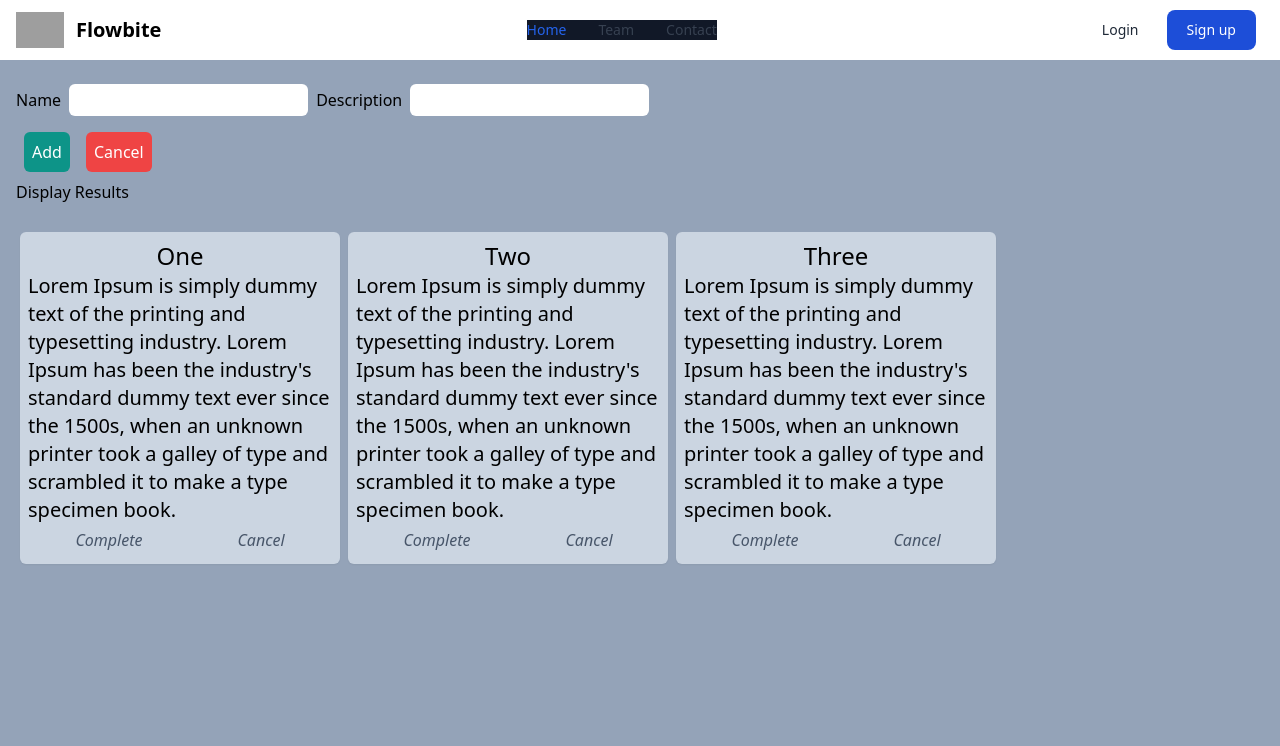
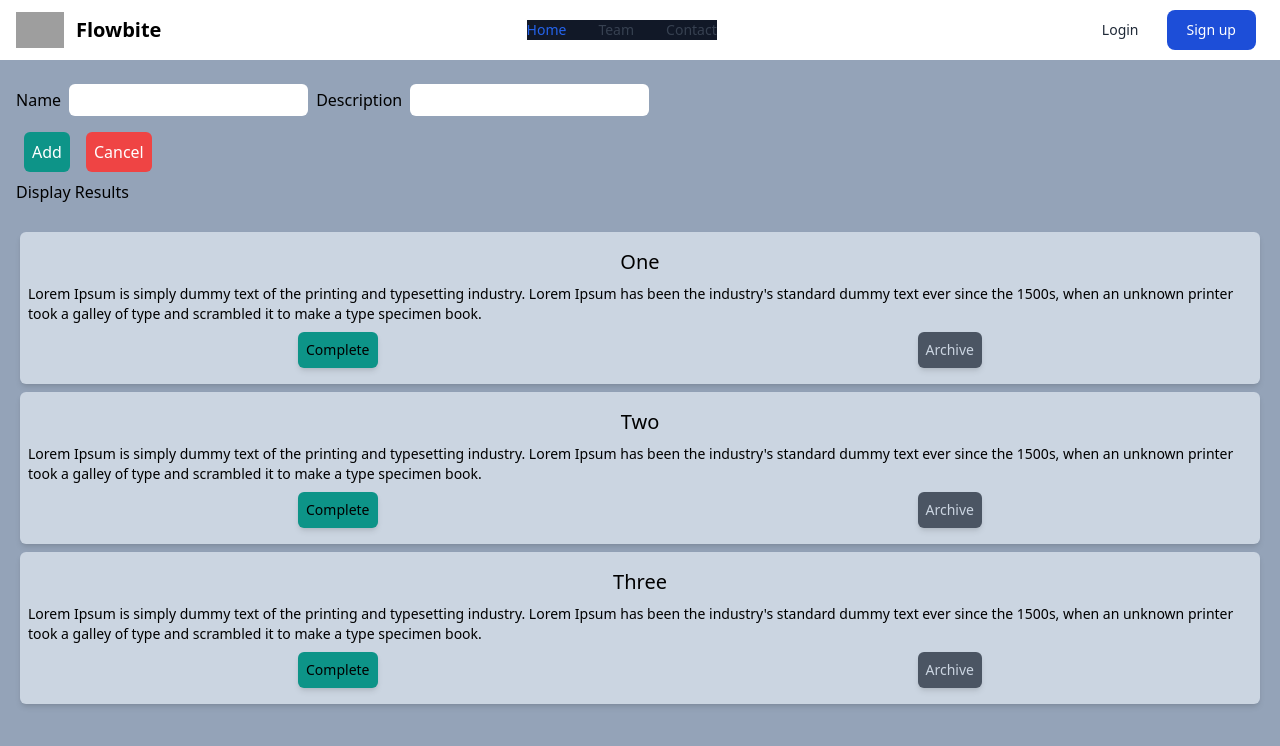
Before and after one commit to gregsoares/randomactivity, a React (Create React App) app: page /todo in a window 1280 px wide. Shown: the top 746 px of the page. Built offline with nearby package versions, Linux system fonts and the light colour scheme; grey boxes are pictures that could not be loaded.

Commit message:
styled cards, card container and comeplete+archove buttons

```diff
--- a/src/App.js
+++ b/src/App.js
@@ -8,7 +8,7 @@ function App() {
   return (
     <>
       <Topnav />
-      <div className='w-full h-screen mx-auto bg-slate-400 pt-4 px-4'>
+      <div className='w-full min-h-screen mx-auto bg-slate-400 pt-4 px-4'>
         <Routes>
           <Route path='/' element={<Index />} />
           <Route path='/todo' element={<Todo />} />
--- a/src/Components/Card/Card.js
+++ b/src/Components/Card/Card.js
@@ -1,12 +1,16 @@
 import React from 'react'
-import PageLink from '../PageLink/PageLink'
 const Card = ({ title, text }) => {
   return (
-    <div className='flex flex-col m-1 p-2 bg-slate-300 shadow-sm rounded-md max-w-xs'>
-      <div className='text-center text-2xl'>{title}</div>
-      <p className='text-xl rounded-sm'>{text}</p>
-      <div className='flex flex-wrap justify-around' id='controls'>
-        <PageLink text='Complete' /> <PageLink to='/' text='Cancel' />
+    <div className='text-sm flex flex-col m-1 p-2 bg-slate-300 shadow-md rounded-md'>
+      <div className='text-center text-xl p-2'>{title}</div>
+      <p className='rounded-sm'>{text}</p>
+      <div className='flex flex-wrap justify-around my-2' id='controls'>
+        <button className='shadow-md p-2 mx-2 bg-teal-600 hover:bg-teal-400 rounded-md'>
+          Complete
+        </button>
+        <button className='shadow-md p-2 mx-2 bg-gray-600 hover:bg-gray-400 rounded-md text-slate-300'>
+          Archive
+        </button>
       </div>
     </div>
   )
--- a/src/Pages/Index/Index.js
+++ b/src/Pages/Index/Index.js
@@ -24,9 +24,11 @@ const Index = () => {
           </button>
         </span>
       </div>
-      <section id='card-deck' className='grid grid-cols-2 md:grid-cols-4 '>
+      <section id='card-deck' className='grid grid-cols-12'>
         {list.map(card => (
-          <Card title={card.title} text={card.text} />
+          <span className='col-span-4 sm:col-span-3 md:col-span-2 col-start-2 col-end-12 sm:col-start-1 sm:col-end-12'>
+            <Card title={card.title} text={card.text} />
+          </span>
         ))}
       </section>
     </div>
```
